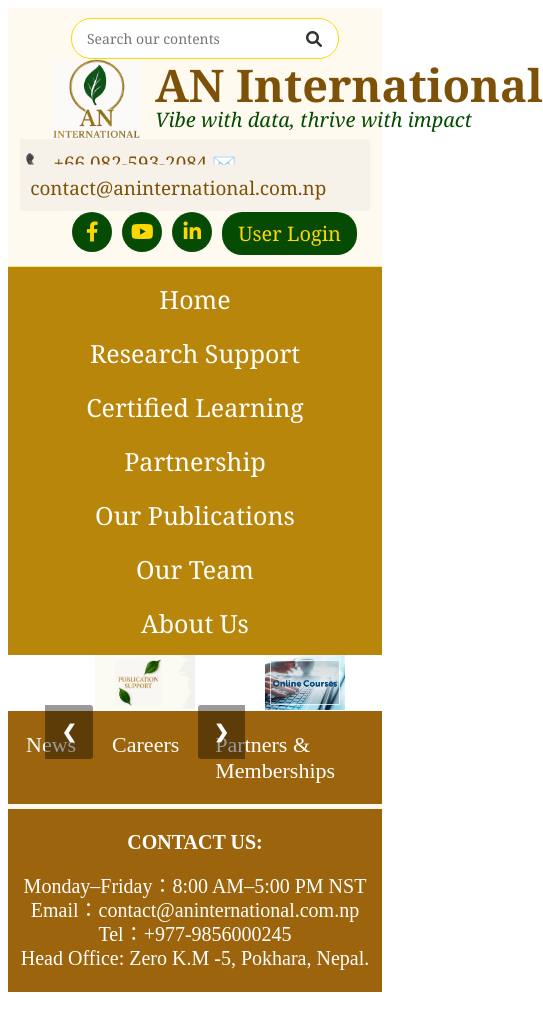
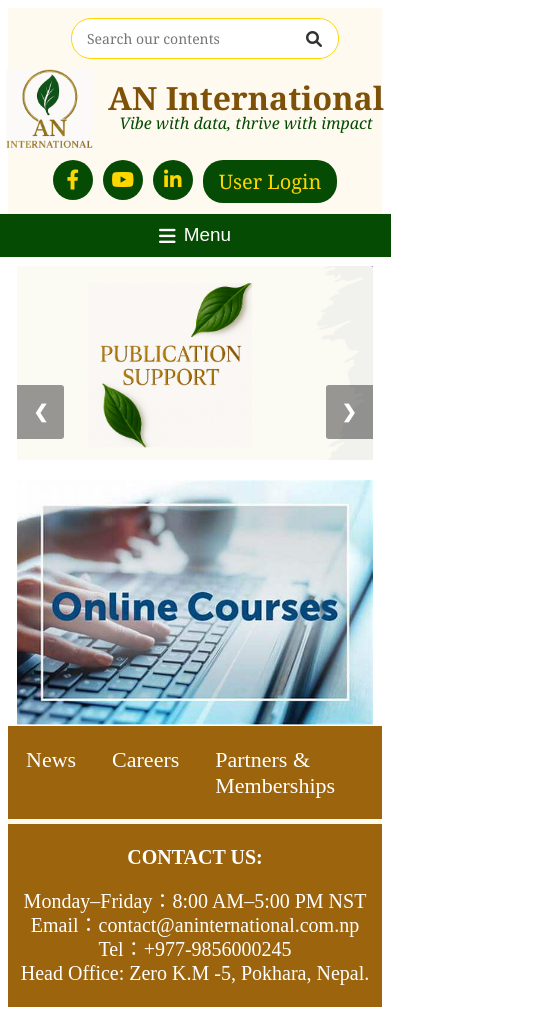
Before and after one commit to Nishanta43/AN-Website, a plain HTML site: page index.html in a window 390 px wide. Shown: the whole page, 543 px wide, since content can reach past the window. Drawn offline with Linux system fonts and the light colour scheme.

Commit message:
Add mobile responsive navigation

```diff
--- a/index.html
+++ b/index.html
@@ -351,59 +351,159 @@
       from {opacity: .4}
       to {opacity: 1}
     }
-    /* Mobile Responsiveness */
+     /* Mobile Responsive Styles */
     @media screen and (max-width: 768px) {
+    /* Header adjustments */
     header {
       flex-direction: column;
-        align-items: flex-start;
+      padding: 5px;
     }
 
-    .logo {
-        height: 40px; /* Smaller logo on mobile */
+    .header-left, .header-center, .header-right {
+      width: 100%;
+      margin: 5px 0;
+      justify-content: center;
+      text-align: center;
     }
 
-    nav {
-        flex-direction: column;
-        gap: 10px;
+    .header-right {
+      align-items: center;
     }
-
-    .header-left,
-    .header-center,
-    .header-right {
-        width: 100%;
+    /* Fix for header-right p and contact info on mobile */
+    .header-right p,
+    .header-right p a {
+      font-size: 14px;
+      padding: 5px;
+      background: transparent;
+      transform: none;
+      word-wrap: break-word;
+      overflow-wrap: break-word;
+    }
+    /* Option 1: Hide contact info on very small screens */
+    @media screen and (max-width: 480px) {
+      .header-right p:first-child {
+        display: none;
+      }
+    }
+    .logo-section {
+      margin: 0;
       justify-content: center;
     }
 
-    .slide img {
-        max-width: 50%;
-        height: auto;
+    .logo-text h1 {
+      font-size: 32px;
     }
-    .slideshow-container {
-    max-width: 80%;
-    flex-basis: 100%;
+
+    .logo-text p {
+      font-size: 16px;
     }
+
+    /* Navigation menu adjustments */
     .nav-toggle {
+      display: flex;
+      align-items: center;
+      justify-content: center;
+      width: 100%;
+      padding: 10px;
+      background-color: #054b03;
+      color: white;
+      font-size: 18px;
+      cursor: pointer;
+      border: none;
+      border-radius: 0;
+    }
+
+    .nav-toggle i {
+      margin-right: 8px;
+    }
+
+    .nav-bar {
+      position: fixed;
+      top: 0;
+      left: -280px; /* Start off-screen */
+      width: 280px;
+      height: 100vh;
+      background-color: #B8860B;
+      flex-direction: column;
+      justify-content: flex-start;
+      padding: 20px 0;
+      transition: left 0.3s ease;
+      overflow-y: auto;
+      z-index: 1000;
+    }
+
+    .nav-bar.open {
+      left: 0; /* Slide in when open */
+      box-shadow: 5px 0 15px rgba(0, 0, 0, 0.3);
+    }
+
+    /* Close button inside the sidebar */
+    .close-nav {
       display: block;
+      position: absolute;
+      top: 10px;
+      right: 10px;
+      background: none;
+      border: none;
+      color: white;
+      font-size: 24px;
+      cursor: pointer;
     }
 
     .nav-links {
       flex-direction: column;
-    display: none; /* Hidden by default */
-    background-color: #333;
-    position: absolute;
-    top: 45px;
+    }
+    .nav-item {
+      width: 100%;
+      margin: 0;
+      border-bottom: 1px solid rgba(255, 255, 255, 0.2);
+    }
+    .nav-bar a.nav-link,
+    .nav-links li a {
+      padding: 15px;
+      text-align: left;
+      font-size: 18px;
+    }
+    /* Dropdown adjustments */
+    .dropdown-menu {
+      position: static;
+      display: none;
+      width: 100%;
+      box-shadow: none;
+      background-color: rgba(0, 0, 0, 0.1);
+      border-radius: 0;
+    }
+    .dropdown-menu a {
+      padding: 12px 30px;
+      font-size: 16px;
+    }
+    /* Dropdown toggle indicator */
+    .dropdown-indicator {
+      float: right;
+    }
+    /* Overlay when menu is open */
+    .nav-overlay {
+      display: none;
+      position: fixed;
+      top: 0;
       left: 0;
       width: 100%;
+      height: 100%;
+      background-color: rgba(0, 0, 0, 0.5);
+      z-index: 999;
     }
-
-  .nav-links.show {
-    display: flex; /* Show when toggled */
+    .nav-overlay.active {
+      display: block;
     }
-
-  .nav-links li {
-    text-align: left;
-    padding-left: 20px;
-    border-bottom: 1px solid #444;
+    /* Slideshow adjustments */
+    .slideshow-wrapper {
+      flex-direction: column;
+      width: 95%;
+    }
+    .slideshow-container,
+    .still-image {
+      max-width: 100%;
+      flex: 1 1 100%;
     }
   }
 </style>
@@ -452,6 +552,10 @@
       </div> <!-- .social-links -->
     </div> <!-- .header-right -->
   </header>
+  <!-- Add this button just before the nav-bar section -->
+<button class="nav-toggle" id="navToggleBtn">
+  <i class="fas fa-bars"></i> Menu
+</button>
 <!-- Navigation Bar with Dropdowns -->
 <nav class="nav-bar">
   <div class="nav-item">
@@ -701,6 +805,80 @@ function searchContent() {
     alert("No match found.");
   }
 }
+// Mobile navigation toggle
+document.addEventListener('DOMContentLoaded', function() {
+    // Create close button element
+    const closeButton = document.createElement('button');
+    closeButton.className = 'close-nav';
+    closeButton.innerHTML = '<i class="fas fa-times"></i>';
+
+    // Create overlay element
+    const overlay = document.createElement('div');
+    overlay.className = 'nav-overlay';
+    document.body.appendChild(overlay);
+
+    // Get navbar element
+    const navbar = document.querySelector('.nav-bar');
+    navbar.prepend(closeButton);
+
+    // Add dropdown indicators to items with dropdowns
+    const navItems = document.querySelectorAll('.nav-item');
+    navItems.forEach(item => {
+      if (item.querySelector('.dropdown-menu')) {
+        const link = item.querySelector('.nav-link');
+        link.innerHTML += '<span class="dropdown-indicator"><i class="fas fa-chevron-down"></i></span>';
+
+        // Toggle dropdown on mobile
+        link.addEventListener('click', function(e) {
+          if (window.innerWidth <= 768) {
+            e.preventDefault();
+            const dropdown = this.nextElementSibling;
+            dropdown.style.display = dropdown.style.display === 'block' ? 'none' : 'block';
+
+            // Toggle indicator
+            const indicator = this.querySelector('.dropdown-indicator i');
+            indicator.className = dropdown.style.display === 'block' ? 'fas fa-chevron-up' : 'fas fa-chevron-down';
+          }
+        });
+      }
+    });
+
+    // Toggle menu on button click
+    document.getElementById('navToggleBtn').addEventListener('click', function() {
+      navbar.classList.add('open');
+      overlay.classList.add('active');
+      document.body.style.overflow = 'hidden'; // Prevent scrolling
+    });
+
+    // Close menu when clicking close button
+    closeButton.addEventListener('click', function() {
+      navbar.classList.remove('open');
+      overlay.classList.remove('active');
+      document.body.style.overflow = '';
+    });
+
+    // Close menu when clicking overlay
+    overlay.addEventListener('click', function() {
+      navbar.classList.remove('open');
+      overlay.classList.remove('active');
+      document.body.style.overflow = '';
+    });
+
+    // Close menu on window resize (if moving to desktop)
+    window.addEventListener('resize', function() {
+      if (window.innerWidth > 768) {
+        navbar.classList.remove('open');
+        overlay.classList.remove('active');
+        document.body.style.overflow = '';
+
+        // Reset any open mobile dropdowns
+        const dropdowns = document.querySelectorAll('.dropdown-menu');
+        dropdowns.forEach(dropdown => {
+          dropdown.style.display = '';
+        });
+      }
+    });
+  });
 </script>
 </body>
 </html>
```
Lines whose indentation alone changed are shown as unchanged.
